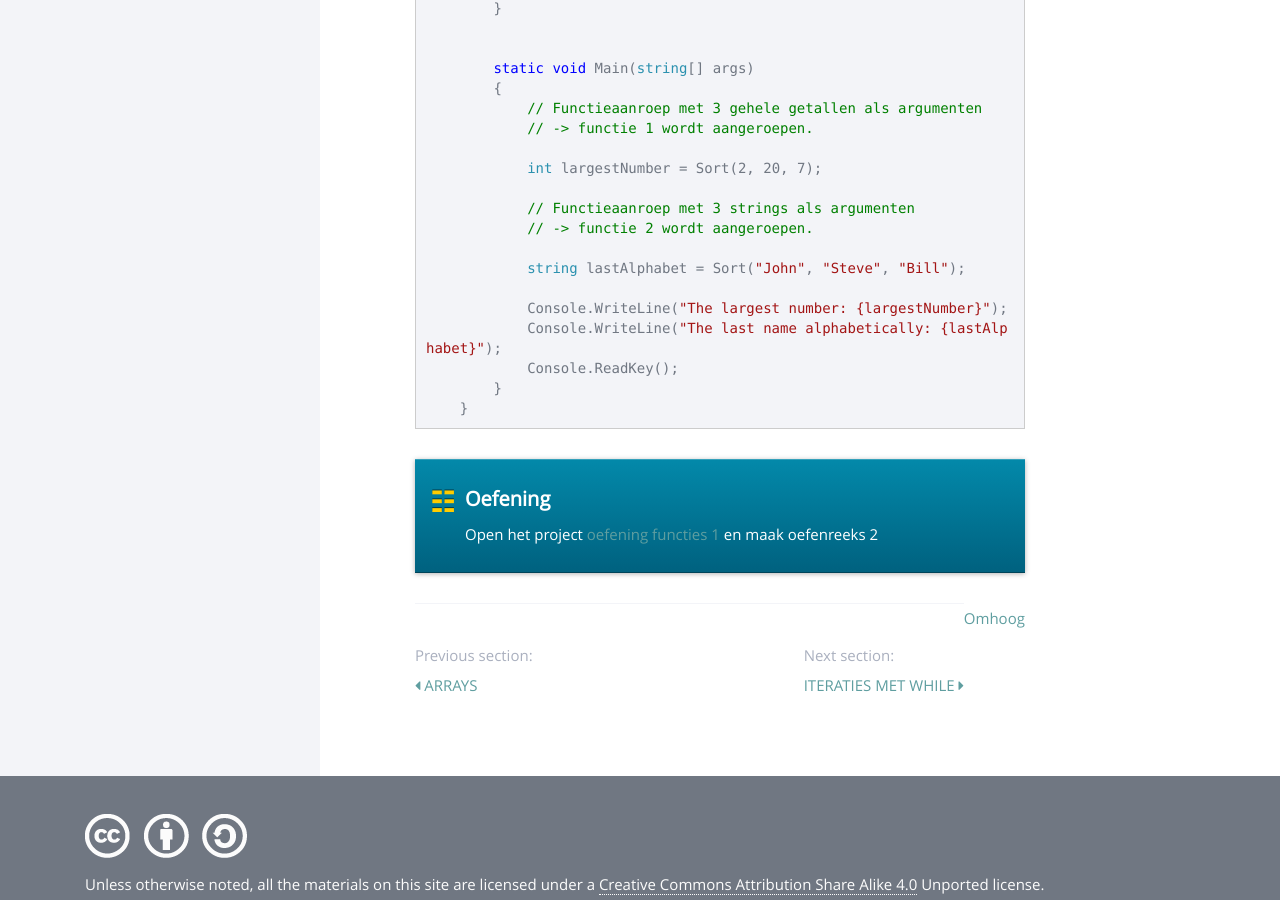
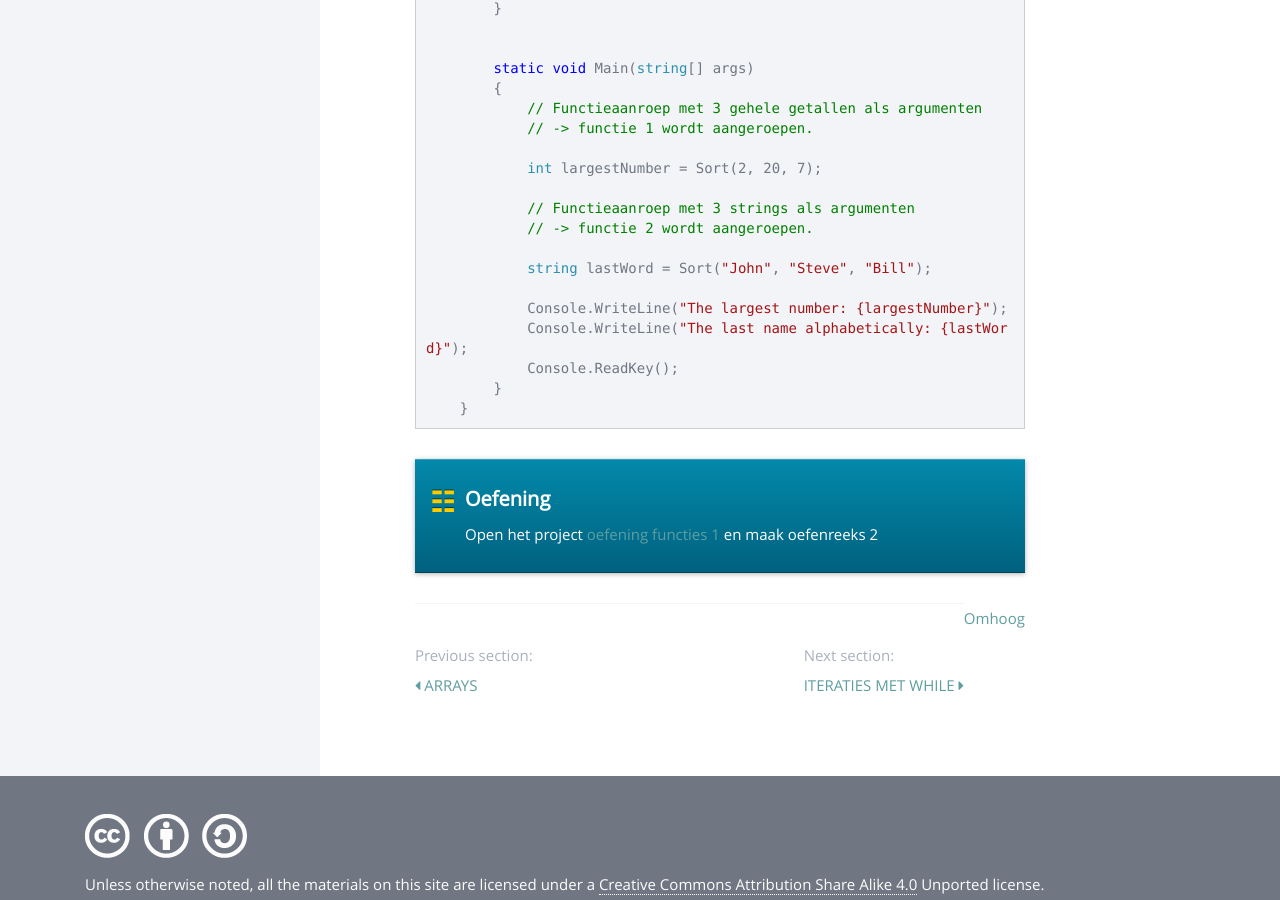
Before and after one commit to sma-it/sma-it.github.io, a Jekyll site: the page built from modules/basics/_posts/2000-01-08-Functies.md, in a window 1280 px wide and 900 px high, scrolled down 7781 px. Built offline with Jekyll 4.4.1, drawn with Linux system fonts in a browser that asks for light colours; nearby versions of some CDN libraries.

Commit message:
Renamed variable

```diff
--- a/modules/basics/_posts/2000-01-08-Functies.md
+++ b/modules/basics/_posts/2000-01-08-Functies.md
@@ -287,10 +287,10 @@ class Program
             // Functieaanroep met 3 strings als argumenten
             // -> functie 2 wordt aangeroepen.
 
-            string lastAlphabet = Sort("John", "Steve", "Bill");
+            string lastWord = Sort("John", "Steve", "Bill");
 
             Console.WriteLine("The largest number: {largestNumber}");
-            Console.WriteLine("The last name alphabetically: {lastAlphabet}");
+            Console.WriteLine("The last name alphabetically: {lastWord}");
             Console.ReadKey();
         }
     }
```
